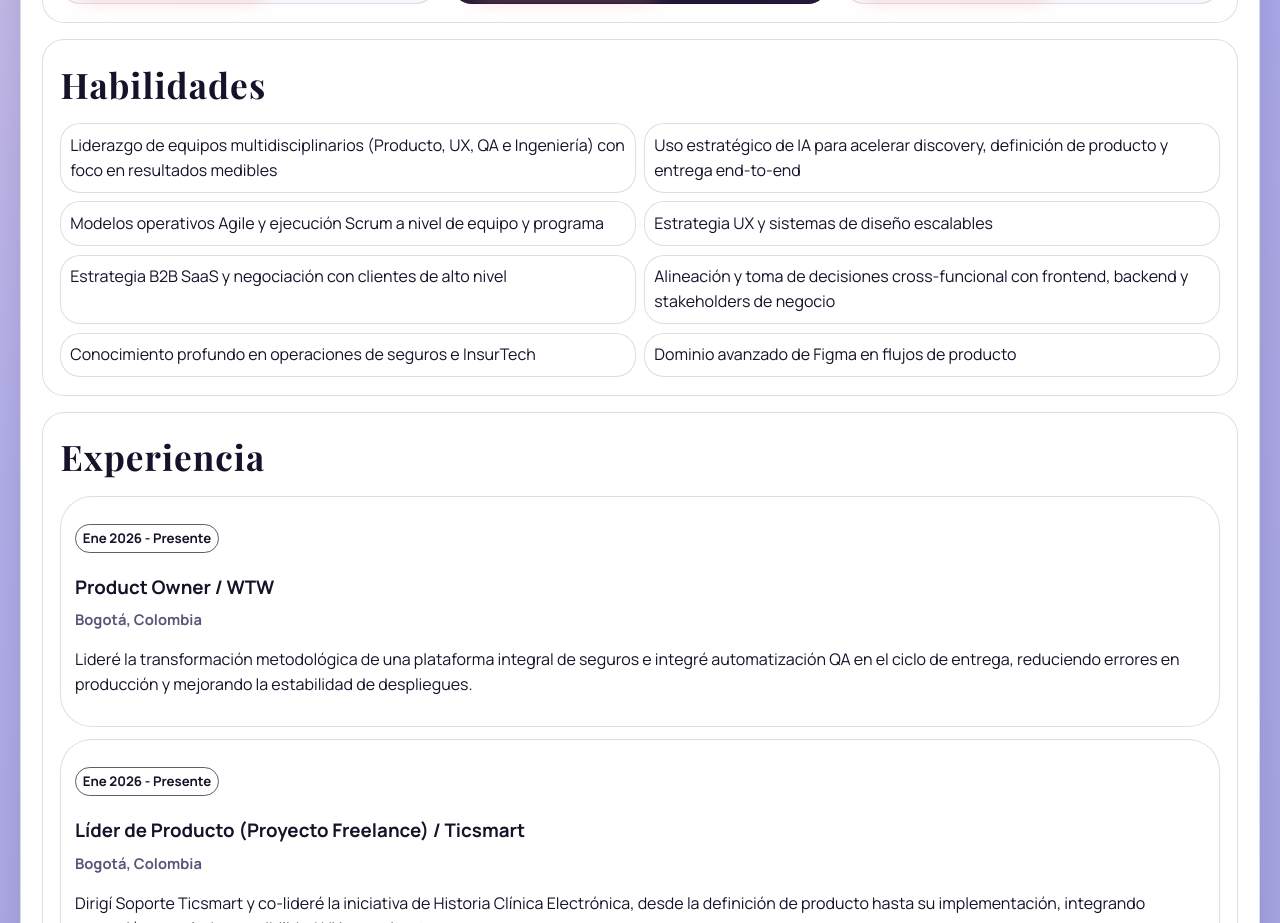
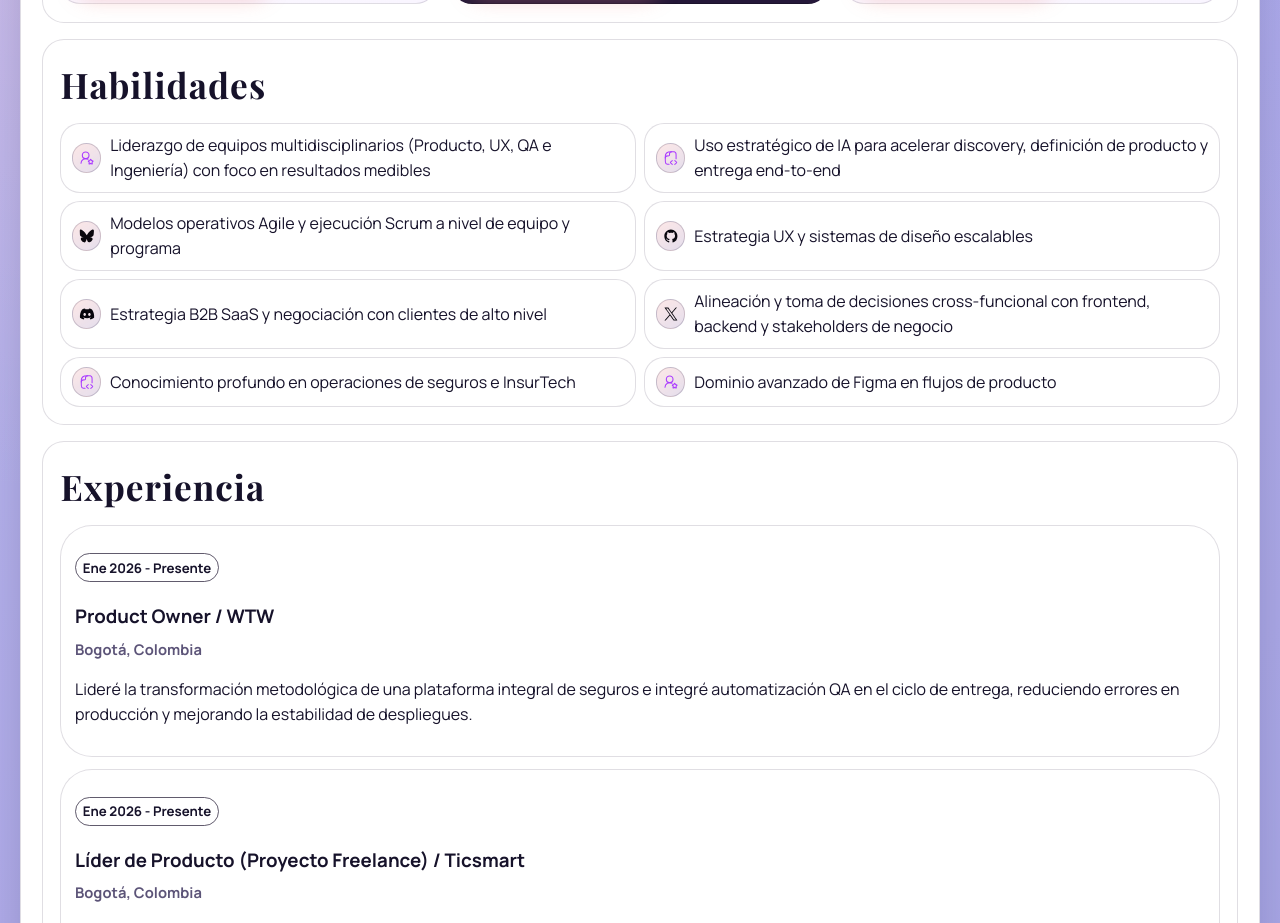
Before and after one commit to daniloamg-lang/portfolio, a React (Vite) app: page / in a window 1280 px wide. Shown: the part 1420-2343 px from the top of the page. Built offline with nearby package versions, Linux system fonts and the light colour scheme; a web font is replaced by a local one.

Commit message:
Add icons and dynamic styling to skills cards

```diff
--- a/src/App.tsx
+++ b/src/App.tsx
@@ -36,6 +36,15 @@ type ContactInfo = {
 type ThemeName = 'original' | 'sunsetGlass' | 'storyGradient'
 
 const THEME_STORAGE_KEY = 'portfolio-theme'
+const SKILL_ICON_IDS = [
+  'social-icon',
+  'documentation-icon',
+  'bluesky-icon',
+  'github-icon',
+  'discord-icon',
+  'x-icon',
+  'documentation-icon',
+]
 
 function App() {
   const { t, i18n } = useTranslation()
@@ -152,8 +161,15 @@ function App() {
         <motion.section id="skills" className="section" {...motionPreset}>
           <h2>{t('skills.title')}</h2>
           <ul className="skills-list" aria-label={t('skills.aria')}>
-            {skills.map((skill) => (
-              <li key={skill}>{skill}</li>
+            {skills.map((skill, index) => (
+              <li key={skill}>
+                <span className="skill-icon" aria-hidden="true">
+                  <svg viewBox="0 0 20 20" focusable="false">
+                    <use href={`/icons.svg#${SKILL_ICON_IDS[index % SKILL_ICON_IDS.length]}`} />
+                  </svg>
+                </span>
+                <span>{skill}</span>
+              </li>
             ))}
           </ul>
         </motion.section>
--- a/src/index.css
+++ b/src/index.css
@@ -722,9 +722,35 @@ html[data-theme='sunsetGlass'] .case-image-stage {
 .skills-list li {
   border: var(--line-weight) solid var(--line);
   background: rgba(255, 255, 255, 0.88);
-  padding: 0.55rem;
+  padding: 0.55rem 0.65rem;
   font-weight: 500;
   border-radius: var(--radius-md);
+  display: flex;
+  align-items: center;
+  gap: 0.55rem;
+  transition: transform 180ms ease, box-shadow 180ms ease;
+}
+
+.skills-list li:hover {
+  transform: translateY(-2px);
+  box-shadow: 0 10px 18px rgba(24, 16, 40, 0.12);
+}
+
+.skill-icon {
+  width: 1.85rem;
+  height: 1.85rem;
+  flex: 0 0 1.85rem;
+  border-radius: 999px;
+  display: inline-grid;
+  place-items: center;
+  background: linear-gradient(145deg, rgba(243, 125, 121, 0.18), rgba(89, 48, 138, 0.16));
+  border: 1px solid rgba(42, 30, 66, 0.2);
+}
+
+.skill-icon svg {
+  width: 1rem;
+  height: 1rem;
+  display: block;
 }
 
 .timeline {
```
